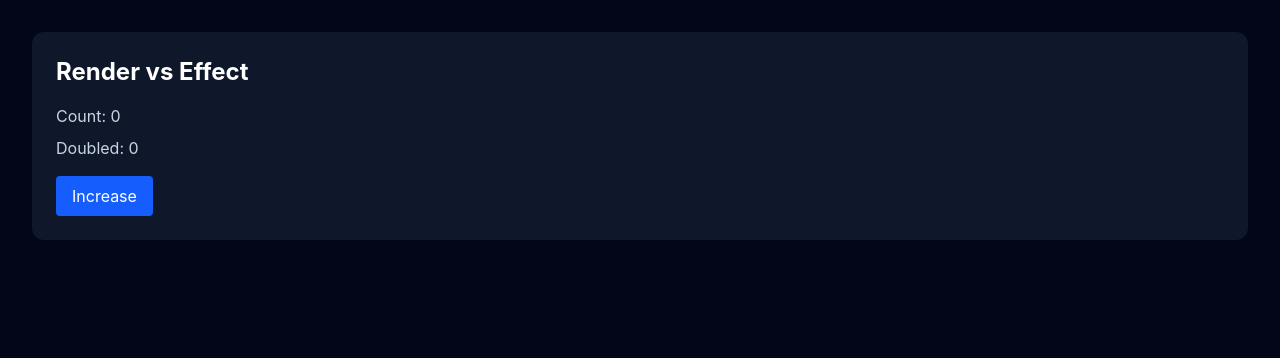
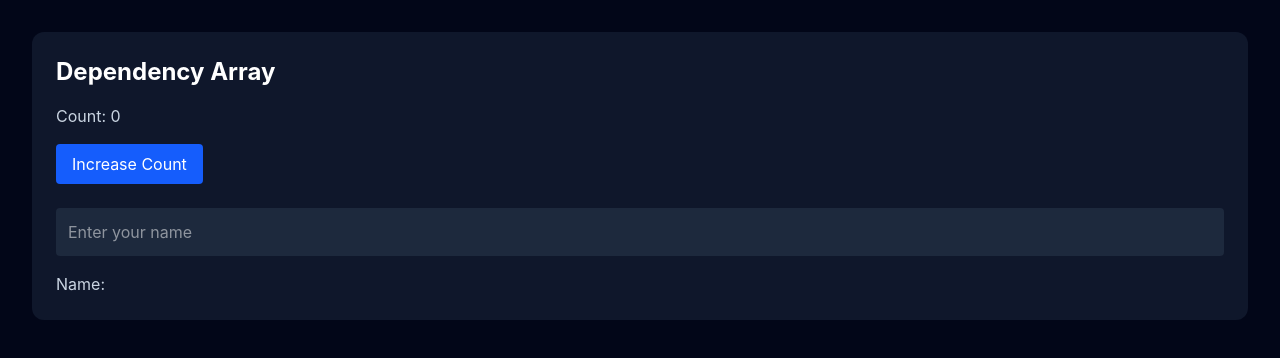
Before and after one commit to foysaliio/React-Mastery-Journey, a React (Vite) app: page / in a window 1280 px wide. Shown: the top 358 px of the page. Built offline with nearby package versions, Linux system fonts and the light colour scheme.

Commit message:
feat(react): learn effect dependency arrays

```diff
--- a/src/App.tsx
+++ b/src/App.tsx
@@ -1,9 +1,9 @@
-import RenderVsEffect from "./Components/RenderVsEffect";
+import DependencyDemo from "./Components/DependencyDemo";
 
 function App() {
   return (
     <main className="min-h-screen bg-slate-950 p-8">
-      <RenderVsEffect />
+      <DependencyDemo />
     </main>
   );
 }
--- /dev/null
+++ b/src/Components/DependencyDemo.tsx
@@ -0,0 +1,38 @@
+import { useEffect, useState } from "react";
+
+const DependencyDemo = () => {
+  const [count, setCount] = useState<number>(0);
+  const [name, setName] = useState<string>("");
+
+  useEffect(() => {
+    console.log(`Count changed: ${count}`);
+  }, [count]);
+
+  return (
+    <section className="rounded-xl bg-slate-900 p-6 text-white">
+      <h2 className="text-2xl font-bold">Dependency Array</h2>
+
+      <p className="mt-4 text-slate-300">Count: {count}</p>
+
+      <button
+        type="button"
+        onClick={() => setCount((current) => current + 1)}
+        className="mt-4 rounded bg-blue-600 px-4 py-2"
+      >
+        Increase Count
+      </button>
+
+      <input
+        type="text"
+        value={name}
+        onChange={(event) => setName(event.currentTarget.value)}
+        placeholder="Enter your name"
+        className="mt-6 w-full rounded bg-slate-800 p-3"
+      />
+
+      <p className="mt-4 text-slate-300">Name: {name}</p>
+    </section>
+  );
+};
+
+export default DependencyDemo;
--- a/src/Components/RenderVsEffect.tsx
+++ /dev/null
@@ -1,32 +0,0 @@
-import { useEffect, useState } from "react";
-
-const RenderVsEffect = () => {
-  const [count, setCount] = useState<number>(0);
-  const doubledCount: number = count * 2;
-
-  useEffect(() => {
-    document.title = `Count ${count}`;
-  }, [count]);
-
-  return (
-    <section className="rounded-xl bg-slate-900 p-6 text-white">
-      <h2 className="text-2xl font-bold">Render vs Effect</h2>
-
-      <p className="mt-4 text-slate-300">Count: {count}</p>
-
-      <p className="mt-2 text-slate-300">Doubled: {doubledCount}</p>
-
-      <button
-        type="button"
-        onClick={() => {
-          setCount((current) => current + 1);
-        }}
-        className="mt-4 rounded bg-blue-600 px-4 py-2"
-      >
-        Increase
-      </button>
-    </section>
-  );
-};
-
-export default RenderVsEffect;
```
